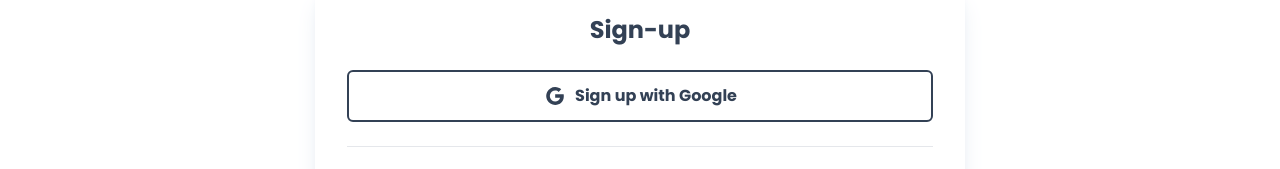
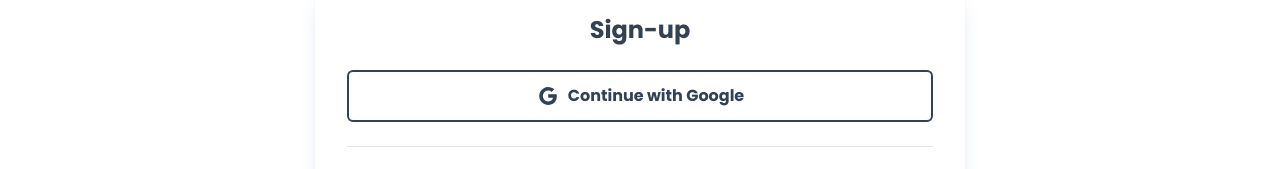
Before and after one commit to JosephMugo8711/Luthuli, a Next.js app: page /register in a window 1280 px wide. Shown: the part 189-358 px from the top of the page. Built offline with nearby package versions, Linux system fonts and the light colour scheme; no server answers; a web font is replaced by a local one.

Commit message:
Feat: Google Auth

```diff
--- a/app/login/Login.tsx
+++ b/app/login/Login.tsx
@@ -71,7 +71,9 @@ const LoginForm: React.FC<LoginFormProps> = ({currentUser}) => {
                 outline
                 label="Continue with Google"
                 icon={AiOutlineGoogle}
-                onClick={() => {}}
+                onClick={() => {
+                    signIn("google");
+                }}
             />
             <hr className="bg-slate-300 w-full h-px"/>
              <Input
--- a/app/register/RegisterForm.tsx
+++ b/app/register/RegisterForm.tsx
@@ -76,9 +76,9 @@ const RegisterForm: React.FC<RegisterFormProps> = ({currentUser}) => {
             <Heading title="Sign-up" />
             <Button
                 outline
-                label="Sign up with Google"
+                label="Continue with Google"
                 icon={AiOutlineGoogle}
-                onClick={() => {}}
+                onClick={() => {signIn("google");}}
             />
             <hr className="bg-slate-300 w-full h-px"/>
             <Input
```
